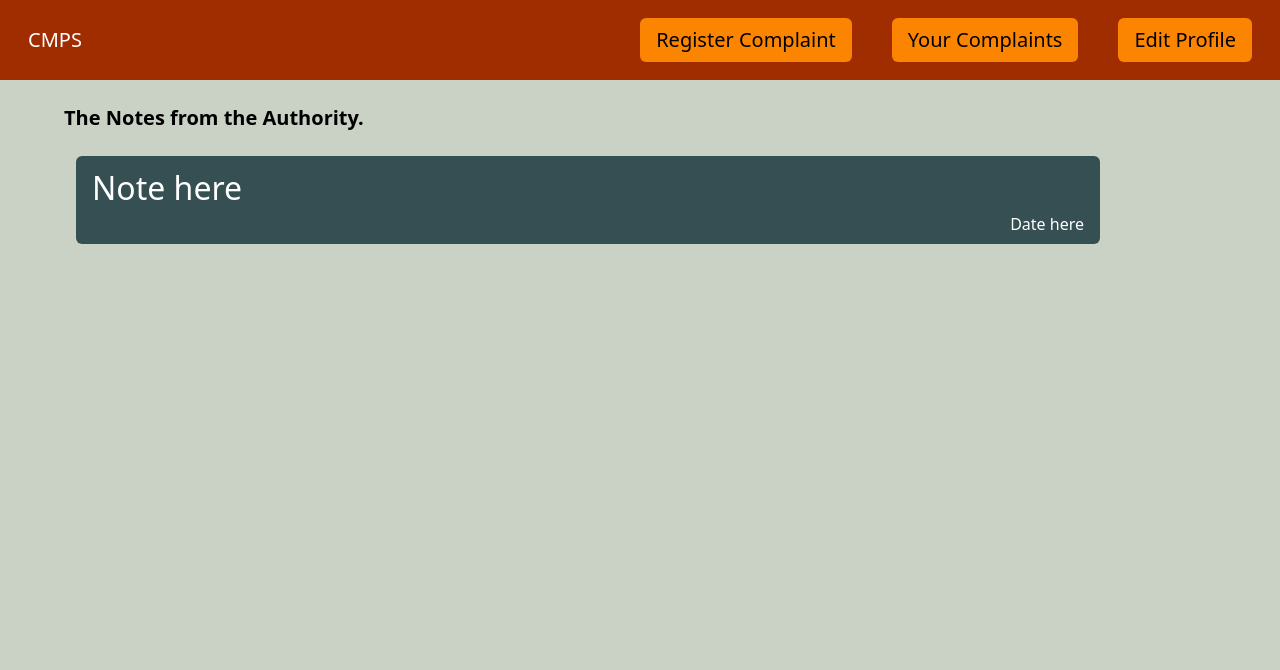
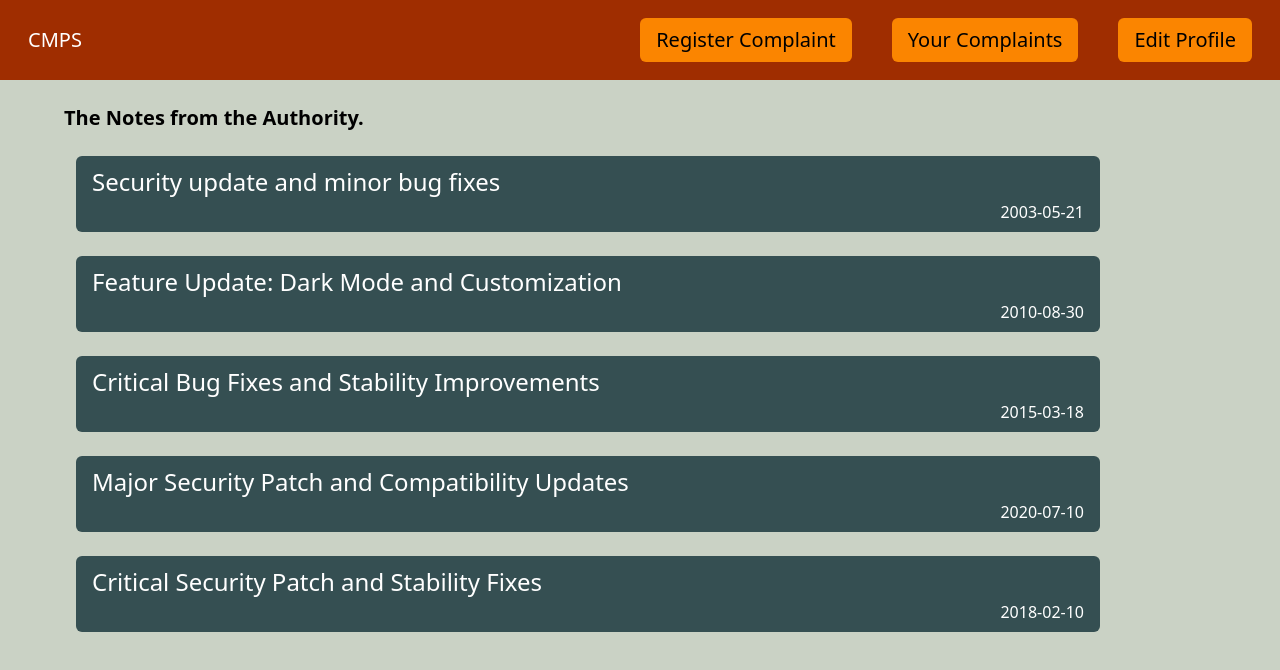
Before and after one commit to sudip-dhakal/CPMS, a React (Vite) app: page / in a window 1280 px wide. Shown: the top 670 px of the page. Built offline with nearby package versions, Linux system fonts and the light colour scheme; data requests are answered from the project's data file.

Commit message:
Feedback added

```diff
--- a/db.json
+++ b/db.json
@@ -24,8 +24,39 @@
   ],
   "adminReleases": [
     {
-      "releaseNote": "This is the first release",
-      "releaseDate": "2002-09-10"
+      "id": "1a11",
+      "releaseNoteTitle": "Security update and minor bug fixes",
+      "releaseNoteDescription": "This update includes essential security enhancements to protect user data and ensure a safer experience. Several vulnerabilities have been patched to improve system stability and prevent potential exploits. Additionally, minor bugs affecting performance and usability have been addressed, ensuring smoother operation. We recommend all users update to this version for the best experience and improved security.",
+      "releaseDate": "2003-05-21",
+      "feedback": ""
+    },
+    {
+      "id": "3c33",
+      "releaseNoteTitle": "Feature Update: Dark Mode and Customization",
+      "releaseNoteDescription": "Users can now enable dark mode for a more comfortable viewing experience. Additionally, new customization options allow better personalization of the interface. This update also includes security patches to protect against emerging threats.",
+      "releaseDate": "2010-08-30",
+      "feedback": "Hi there"
+    },
+    {
+      "id": "4d44",
+      "releaseNoteTitle": "Critical Bug Fixes and Stability Improvements",
+      "releaseNoteDescription": "Several critical bugs affecting system stability have been addressed in this update. Improved error handling and crash prevention mechanisms ensure a more reliable and seamless experience for all users.",
+      "releaseDate": "2015-03-18",
+      "feedback": ""
+    },
+    {
+      "id": "5e55",
+      "releaseNoteTitle": "Major Security Patch and Compatibility Updates",
+      "releaseNoteDescription": "This release includes an important security patch to prevent unauthorized access and data breaches. Additionally, compatibility with the latest hardware and software standards has been improved to ensure seamless operation.",
+      "releaseDate": "2020-07-10",
+      "feedback": ""
+    },
+    {
+      "id": "4a41",
+      "releaseNoteTitle": "Critical Security Patch and Stability Fixes",
+      "releaseNoteDescription": "A critical security vulnerability has been patched in this release, addressing potential risks related to unauthorized access. Stability improvements have been made to prevent unexpected crashes and enhance overall system reliability. We strongly recommend updating to this version to maintain a secure and efficient environment.",
+      "releaseDate": "2018-02-10",
+      "feedback": ""
     }
   ]
 }
--- a/src/App.jsx
+++ b/src/App.jsx
@@ -1,11 +1,47 @@
-import React from "react";
+import React, { useContext, useEffect } from "react";
 import Login from "./Components/Authentication/Login";
 import { BrowserRouter, Route, Routes } from "react-router-dom";
 import Signup from "./Components/Authentication/Signup";
 import Home from "./User/Home";
-import Register_Complaint from "./User/Register_Complaint";
+import user from "./context/userContext";
+import admin from "./context/adminContext";
+import axios from "axios";
 
 const App = () => {
+  const { complaints, setComplaints } = useContext(user);
+  const { adminData, setAdminData } = useContext(admin);
+
+  let fetchAdminData = async () => {
+    await axios
+      .get("http://localhost:3031/adminReleases")
+      .then((res) => {
+        setAdminData(res.data);
+      })
+      .catch((e) => {
+        console.log(e);
+      });
+  };
+
+  let fetchData = async () => {
+    await axios
+      .get("http://localhost:3031/storedData")
+      .then((res) => {
+        setComplaints(res.data);
+      })
+      .catch((e) => {
+        console.log("Error getting data");
+      });
+  };
+
+  useEffect(() => {
+    fetchAdminData();
+    fetchData();
+  }, []);
+
+  if (!adminData && !complaints) {
+    return <div className="text-bold text-black">Loading...</div>;
+  }
+
   return (
     <>
       <BrowserRouter>
--- a/src/Components/Reusable/Notes.jsx
+++ b/src/Components/Reusable/Notes.jsx
@@ -1,21 +1,55 @@
-import React, { useContext } from "react";
-import user from "../../context/userContext";
+import React, { useContext, useState } from "react";
+import admin from "../../context/adminContext";
+import ReleaseNoteDescription from "../../User/ReleaseNoteDescription";
 
 const Notes = () => {
-  const { complaints } = useContext(user);
-  console.log(complaints);
+  const { adminData } = useContext(admin);
+  console.log(adminData);
+  const [showDesc, setShowDesc] = useState(false);
+  const [descKey, setDescKey] = useState(null);
+  const [keyId, setKeyId] = useState(null);
+
+  let idSetting = (index) => {
+    setKeyId(adminData[index].id);
+  };
+
+  console.log(keyId);
+
   return (
     <>
-      <div className="flex text-black   rounded-md">
-        <div className="  px-4 py-2 rounded-md w-[80%] mt-6 ml-19 bg-[#354f52] text-white  ">
-          <div className="">
-            <p className="text-[2rem] text-start">Note here</p>
-            <p className="text-end">Date here</p>
-          </div>
-        </div>
-
-        {/* <button className="bg-red-800 text-white ">Give Feedback</button> */}
-      </div>
+      {!adminData ? (
+        <div className="ml-19">No data available yet. </div>
+      ) : (
+        adminData.map((item, index) => {
+          return (
+            <div className="flex text-black   rounded-md">
+              <div
+                className="  px-4 py-2 rounded-md w-[80%] mt-6 ml-19 bg-[#354f52] text-white hover:bg-amber-700 cursor-pointer "
+                onClick={() => {
+                  setDescKey(index);
+                  idSetting(index);
+                  setShowDesc(true);
+                }}
+              >
+                <div className="">
+                  <p className="text-[1.5rem] text-start text-white">
+                    {item.releaseNoteTitle}
+                  </p>
+                  <p className="text-end">{item.releaseDate}</p>
+                </div>
+              </div>
+              {showDesc && (
+                <ReleaseNoteDescription
+                  descKey={descKey}
+                  adminData={adminData}
+                  keyId={keyId}
+                  setShowDesc={setShowDesc}
+                />
+              )}
+            </div>
+          );
+        })
+      )}
     </>
   );
 };
--- a/src/User/Home.jsx
+++ b/src/User/Home.jsx
@@ -10,7 +10,7 @@ const Home = () => {
       <h1 className="font-bold text-xl w-[90%] mx-auto mt-6">
         The Notes from the Authority.
       </h1>
-      <Notes />
+      <Notes  />
     </div>
   );
 };
--- /dev/null
+++ b/src/User/ReleaseNoteDescription.jsx
@@ -0,0 +1,89 @@
+import axios from "axios";
+import React, { useState } from "react";
+import { ImCross } from "react-icons/im";
+
+const ReleaseNoteDescription = ({ setShowDesc, adminData, keyId, descKey }) => {
+  const [showFeedback, setShowFeedback] = useState(false);
+  const [feedback, setFeedback] = useState("");
+  const [message, setMessage] = useState("");
+  const [openClose, setOpenClose] = useState(false);
+
+  //   console.log(adminData);
+  //   console.log(keyId);
+
+  let validation = () => {
+    if (!feedback) {
+      setMessage("Please write some feedback");
+      return false;
+    } else {
+      return true;
+    }
+  };
+
+  let handleSubmitFeedback = async () => {
+    let valid = validation();
+    if (valid) {
+      try {
+        await axios.patch(`http://localhost:3031/adminReleases/${keyId}`, {
+          feedback: feedback,
+        });
+        console.log("Data sent successfully");
+      } catch (e) {
+        console.log("Error sending data", e);
+      }
+    }
+  };
+
+  return (
+    <div className="fixed inset-0 flex items-center justify-center bg-opacity-10 backdrop-blur-sm tansition-all duration-[2000ms]">
+      <div className="bg-white text-black w-[50%] min-h-[40%] p-6 rounded-lg shadow-lg relative">
+        <button
+          className="absolute top-4 right-4 p-2 rounded-full hover:bg-gray-200 transition"
+          onClick={() => setShowDesc(false)}
+        >
+          <ImCross size={18} cursor="pointer"/>
+        </button>
+
+        <h1 className="font-bold text-black text-2xl mt-6">
+          {adminData[descKey].releaseNoteTitle}
+        </h1>
+        <p className="italic text-gray-600 mt-3">
+          {adminData[descKey].releaseNoteDescription}
+        </p>
+
+        {!openClose && (
+          <div className="mt-6">
+            <button
+              className="bg-red-800 text-white px-4 py-2 rounded-lg hover:bg-red-700 transition cursor-pointer"
+              onClick={() => setOpenClose(true)}
+            >
+              Give Feedback
+            </button>
+          </div>
+        )}
+
+        {openClose && (
+          <div className="flex space-x-6 mt-4">
+            <input
+              placeholder="Place your feedback here."
+              className="border-2 px-2 border-black border-solid placeholder:text-black  rounded-md min-w-[60%]"
+              value={feedback}
+              onChange={(e) => {
+                setFeedback(e.target.value);
+              }}
+            />
+            <button
+              className="text-black bg-amber-600 cursor-pointer hover:bg-blue-700 px-4 py-2 rounded-md hover:text-white"
+              onClick={handleSubmitFeedback}
+            >
+              Submit
+            </button>
+          </div>
+        )}
+        <p className="text-red text-center">{message}</p>
+      </div>
+    </div>
+  );
+};
+
+export default ReleaseNoteDescription;
--- /dev/null
+++ b/src/context/AdminProvider.jsx
@@ -0,0 +1,17 @@
+import React, { useEffect, useState } from "react";
+import admin from "./adminContext";
+import axios from "axios";
+
+const AdminProvider = ({ children }) => {
+  const [adminData, setAdminData] = useState(null);
+
+
+
+  return (
+    <admin.Provider value={{ adminData, setAdminData }}>
+      {children}
+    </admin.Provider>
+  );
+};
+
+export default AdminProvider;
--- a/src/context/UserProvider.jsx
+++ b/src/context/UserProvider.jsx
@@ -4,24 +4,6 @@ import axios from "axios";
 
 const UserProvider = ({ children }) => {
   const [complaints, setComplaints] = useState([]);
-
-  let fetchData = async () => {
-    await axios
-      .get("http://localhost:3031/storedData")
-      .then((res) => {
-        console.log(res.data);
-        setComplaints(res.data);
-      })
-      .catch((e) => {
-        console.log("Error getting data");
-      });
-  };
-
-  useEffect(() => {
-    fetchData();
-  }, []);
-
-  console.log(complaints);
 
   return (
     <user.Provider value={{ complaints, setComplaints }}>
--- /dev/null
+++ b/src/context/adminContext.js
@@ -0,0 +1,5 @@
+import { createContext } from "react";
+
+const admin = createContext();
+
+export default admin;
--- a/src/main.jsx
+++ b/src/main.jsx
@@ -1,10 +1,13 @@
-import UserProvider from "./context/userProvider.jsx";
+import UserProvider from "./context/UserProvider.jsx";
 import { createRoot } from "react-dom/client";
 import "./index.css";
 import App from "./App.jsx";
+import AdminProvider from "./context/AdminProvider.jsx";
 
 createRoot(document.getElementById("root")).render(
-  <UserProvider>
-    <App />
-  </UserProvider>
+  <AdminProvider>
+    <UserProvider>
+      <App />
+    </UserProvider>
+  </AdminProvider>
 );
```
